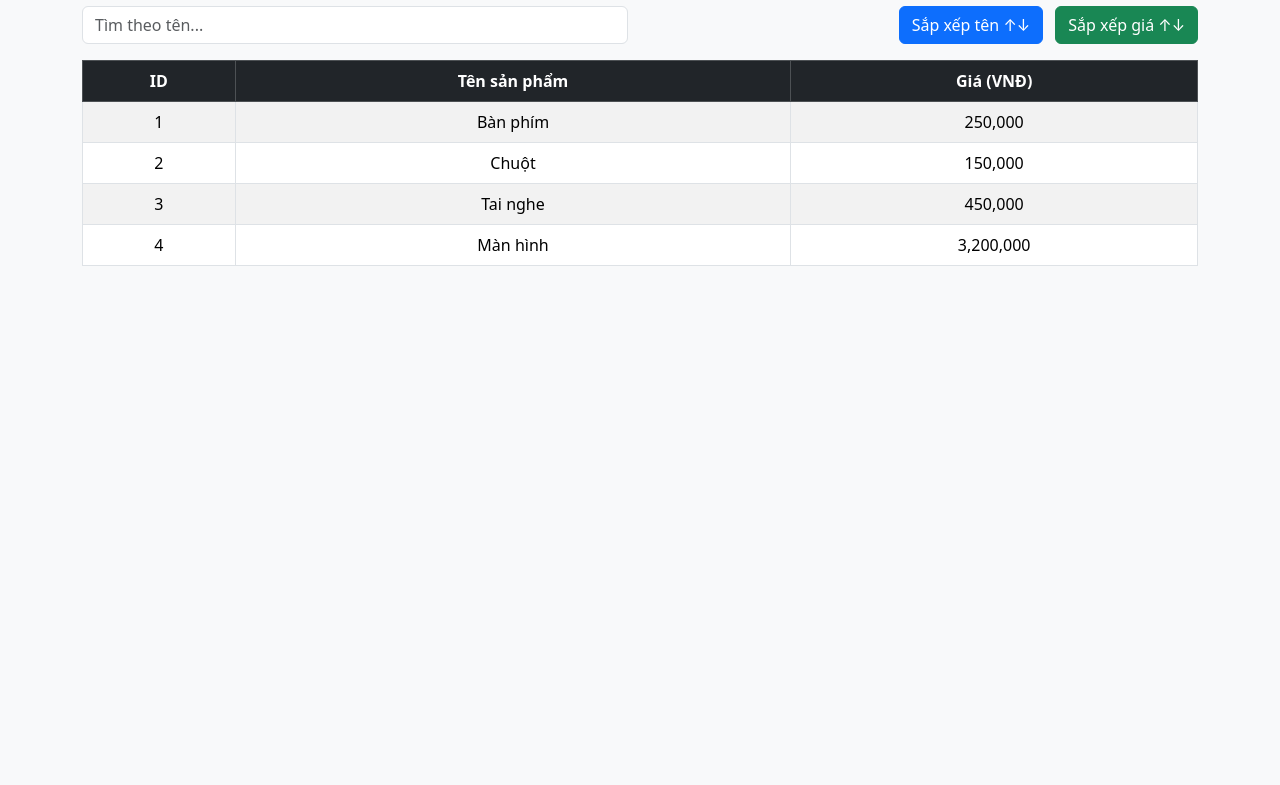
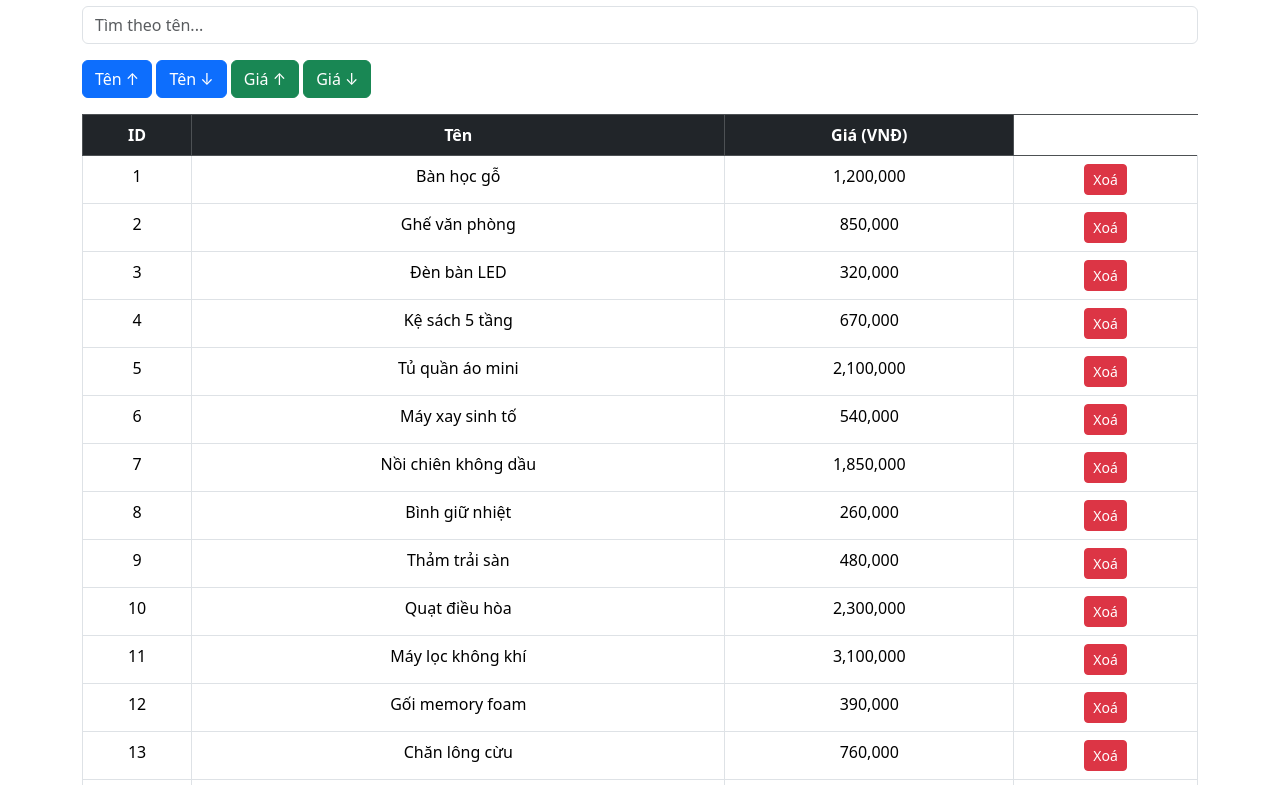
Before and after one commit to hoanganhl-567/Baitap, a plain HTML site: page index.html in a window 1280 px wide. Shown: the part 80-865 px from the top of the page. Before the commit the page ends 800 px from the top, so only its background shows below. Drawn offline with nearby package versions, Linux system fonts and the light colour scheme.

Commit message:
hoang ancch

```diff
--- a/db.json
+++ b/db.json
@@ -1,8 +1,19 @@
 {
   "products": [
-    { "id": 1, "name": "Bàn phím", "price": 250000 },
-    { "id": 2, "name": "Chuột", "price": 150000 },
-    { "id": 3, "name": "Tai nghe", "price": 450000 },
-    { "id": 4, "name": "Màn hình", "price": 3200000 }
+    { "id": "1", "name": "Bàn học gỗ", "price": 1200000, "isDeleted": false },
+    { "id": "2", "name": "Ghế văn phòng", "price": 850000, "isDeleted": false },
+    { "id": "3", "name": "Đèn bàn LED", "price": 320000, "isDeleted": false },
+    { "id": "4", "name": "Kệ sách 5 tầng", "price": 670000, "isDeleted": false },
+    { "id": "5", "name": "Tủ quần áo mini", "price": 2100000, "isDeleted": false },
+    { "id": "6", "name": "Máy xay sinh tố", "price": 540000, "isDeleted": false },
+    { "id": "7", "name": "Nồi chiên không dầu", "price": 1850000, "isDeleted": false },
+    { "id": "8", "name": "Bình giữ nhiệt", "price": 260000, "isDeleted": false },
+    { "id": "9", "name": "Thảm trải sàn", "price": 480000, "isDeleted": false },
+    { "id": "10", "name": "Quạt điều hòa", "price": 2300000, "isDeleted": false },
+    { "id": "11", "name": "Máy lọc không khí", "price": 3100000, "isDeleted": false },
+    { "id": "12", "name": "Gối memory foam", "price": 390000, "isDeleted": false },
+    { "id": "13", "name": "Chăn lông cừu", "price": 760000, "isDeleted": false },
+    { "id": "14", "name": "Bàn trà sofa", "price": 1450000, "isDeleted": false },
+    { "id": "15", "name": "Đồng hồ treo tường", "price": 520000, "isDeleted": false }
   ]
 }
--- a/index.html
+++ b/index.html
@@ -3,38 +3,42 @@
 <head>
     <meta charset="UTF-8">
     <title>Quản lý sản phẩm</title>
+
+
     <link href="https://cdn.jsdelivr.net/npm/bootstrap@5.3.2/dist/css/bootstrap.min.css" rel="stylesheet">
 </head>
-<body class="bg-light">
 
-<div class="container mt-4">
-    <h2 class="text-center mb-4">BẢNG QUẢN LÝ SẢN PHẨM</h2>
+<body class="container mt-4">
 
-    <!-- Thanh tìm kiếm -->
-    <div class="row mb-3">
-        <div class="col-md-6">
-            <input type="text" id="searchInput" class="form-control" placeholder="Tìm theo tên..." oninput="searchByName()">
-        </div>
+    <h2 class="text-center mb-4">Quản Lý Sản Phẩm</h2>
 
-        <!-- Nút sắp xếp -->
-        <div class="col-md-6 text-end">
-            <button class="btn btn-primary me-2" onclick="sortByName()">Sắp xếp tên ↑↓</button>
-            <button class="btn btn-success" onclick="sortByPrice()">Sắp xếp giá ↑↓</button>
-        </div>
+
+    <input type="text"
+           id="searchInput"
+           class="form-control mb-3"
+           placeholder="Tìm theo tên..."
+           onchange="searchByName()">
+
+
+    <div class="mb-3">
+        <button class="btn btn-primary" onclick="sortNameAsc()">Tên ↑</button>
+        <button class="btn btn-primary" onclick="sortNameDesc()">Tên ↓</button>
+
+        <button class="btn btn-success" onclick="sortPriceAsc()">Giá ↑</button>
+        <button class="btn btn-success" onclick="sortPriceDesc()">Giá ↓</button>
     </div>
 
-    <!-- Bảng dữ liệu -->
-    <table class="table table-bordered table-striped text-center">
+    <table class="table table-bordered table-hover text-center">
         <thead class="table-dark">
             <tr>
                 <th>ID</th>
-                <th>Tên sản phẩm</th>
+                <th>Tên</th>
                 <th>Giá (VNĐ)</th>
             </tr>
         </thead>
-        <tbody id="productTable"></tbody>
+
+        <tbody id="tableBody"></tbody>
     </table>
-</div>
 
 <script src="script.js"></script>
 </body>
--- a/script.js
+++ b/script.js
@@ -1,61 +1,109 @@
-const apiUrl = "db.json";
+let products = [];
 
-let products = [];
-let filteredProducts = [];
-let nameAsc = true;
-let priceAsc = true;
+// LOAD DATA
+fetch("./db.json")
+    .then(res => res.json())
+    .then(data => {
+        products = data.products;
+        display(products);
+    });
 
-// Load dữ liệu từ GitHub
-async function loadData() {
-    const response = await fetch(apiUrl);
-    const data = await response.json();
-    products = data.products;
-    filteredProducts = [...products];
-    renderTable(filteredProducts);
-}
 
-// Hiển thị bảng
-function renderTable(data) {
-    const table = document.getElementById("productTable");
-    table.innerHTML = "";
+// HIỂN THỊ
+function display(list) {
 
-    data.forEach(p => {
-        table.innerHTML += `
-            <tr>
+    let html = "";
+
+    list.forEach(p => {
+
+        let style = p.isDeleted
+            ? "text-decoration:line-through;color:gray"
+            : "";
+
+        html += `
+            <tr style="${style}">
                 <td>${p.id}</td>
                 <td>${p.name}</td>
                 <td>${p.price.toLocaleString()}</td>
+                <td>
+                    <button class="btn btn-danger btn-sm"
+                        onclick="softDelete('${p.id}')">
+                        Xoá
+                    </button>
+                </td>
             </tr>
         `;
     });
+
+    document.getElementById("tableBody").innerHTML = html;
 }
 
-// 🔍 Tìm kiếm theo tên (onChanged)
+
+// TÌM KIẾM
 function searchByName() {
-    const keyword = document.getElementById("searchInput").value.toLowerCase();
-    filteredProducts = products.filter(p => p.name.toLowerCase().includes(keyword));
-    renderTable(filteredProducts);
+
+    let key = document.getElementById("searchInput").value.toLowerCase();
+
+    let result = products.filter(p =>
+        p.name.toLowerCase().includes(key)
+    );
+
+    display(result);
 }
 
-// 🔤 Sắp xếp theo tên tăng/giảm
-function sortByName() {
-    filteredProducts.sort((a, b) => {
-        return nameAsc
-            ? a.name.localeCompare(b.name)
-            : b.name.localeCompare(a.name);
-    });
-    nameAsc = !nameAsc;
-    renderTable(filteredProducts);
+
+// SẮP XẾP TÊN
+function sortNameAsc() {
+    let list = [...products].sort((a, b) =>
+        a.name.localeCompare(b.name)
+    );
+    display(list);
 }
 
-// 💰 Sắp xếp theo giá tăng/giảm
-function sortByPrice() {
-    filteredProducts.sort((a, b) => {
-        return priceAsc ? a.price - b.price : b.price - a.price;
-    });
-    priceAsc = !priceAsc;
-    renderTable(filteredProducts);
+function sortNameDesc() {
+    let list = [...products].sort((a, b) =>
+        b.name.localeCompare(a.name)
+    );
+    display(list);
 }
 
-// Khi mở trang
-loadData();
+
+// SẮP XẾP GIÁ
+function sortPriceAsc() {
+    let list = [...products].sort((a, b) =>
+        a.price - b.price
+    );
+    display(list);
+}
+
+function sortPriceDesc() {
+    let list = [...products].sort((a, b) =>
+        b.price - a.price
+    );
+    display(list);
+}
+
+
+// XOÁ MỀM
+function softDelete(id) {
+
+    let product = products.find(p => p.id === id);
+
+    if (product) {
+        product.isDeleted = true;
+        display(products);
+    }
+}
+
+
+// ID TỰ TĂNG (NẾU SAU NÀY THÊM MỚI)
+function genId() {
+
+    if (products.length === 0) return "1";
+
+    let maxId = Math.max(
+        ...products.map(p => Number(p.id))
+    );
+
+    return String(maxId + 1);
+}
```
